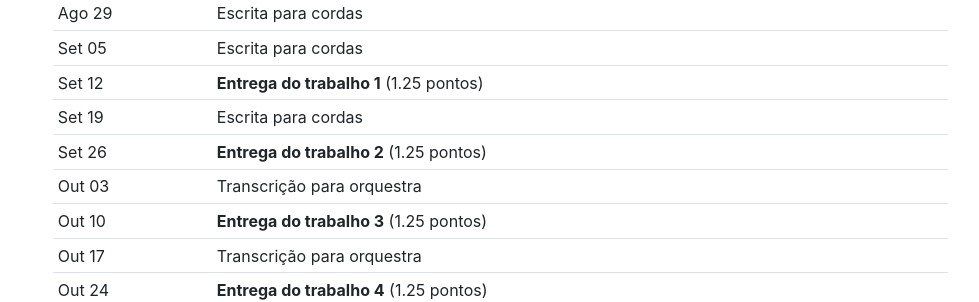
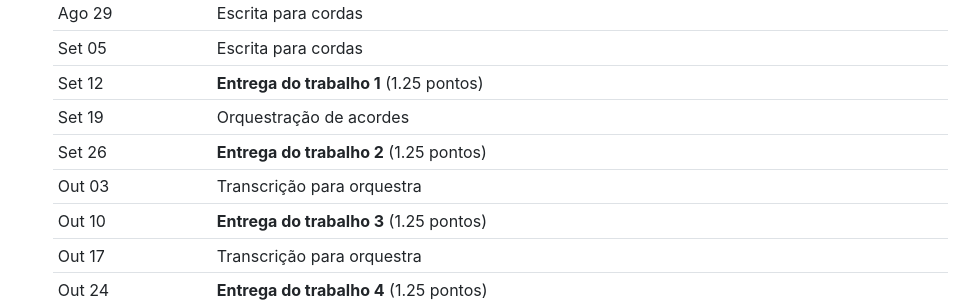
Before and after one commit to kroger/genosmus, a Jekyll site: the page built from _pedro/musa87.md, in a window 1280 px wide. Shown: the part 767-1069 px from the top of the page, without its empty margins (47-1026 px from the left). Built offline with Jekyll 4.4.1, drawn with Linux system fonts in a browser that asks for light colours.

Commit message:
Atualiza programa

```diff
--- a/_pedro/musa87.md
+++ b/_pedro/musa87.md
@@ -30,7 +30,7 @@ poderá ser modificado de acordo com a necessidade e eventualidade.
 Ago 29 | Escrita para cordas
 Set 05 | Escrita para cordas
 Set 12 | **Entrega do trabalho 1** (1.25 pontos)
-Set 19 | Escrita para cordas
+Set 19 | Orquestração de acordes
 Set 26 | **Entrega do trabalho 2** (1.25 pontos)
 Out 03 | Transcrição para orquestra
 Out 10 | **Entrega do trabalho 3** (1.25 pontos)
```
